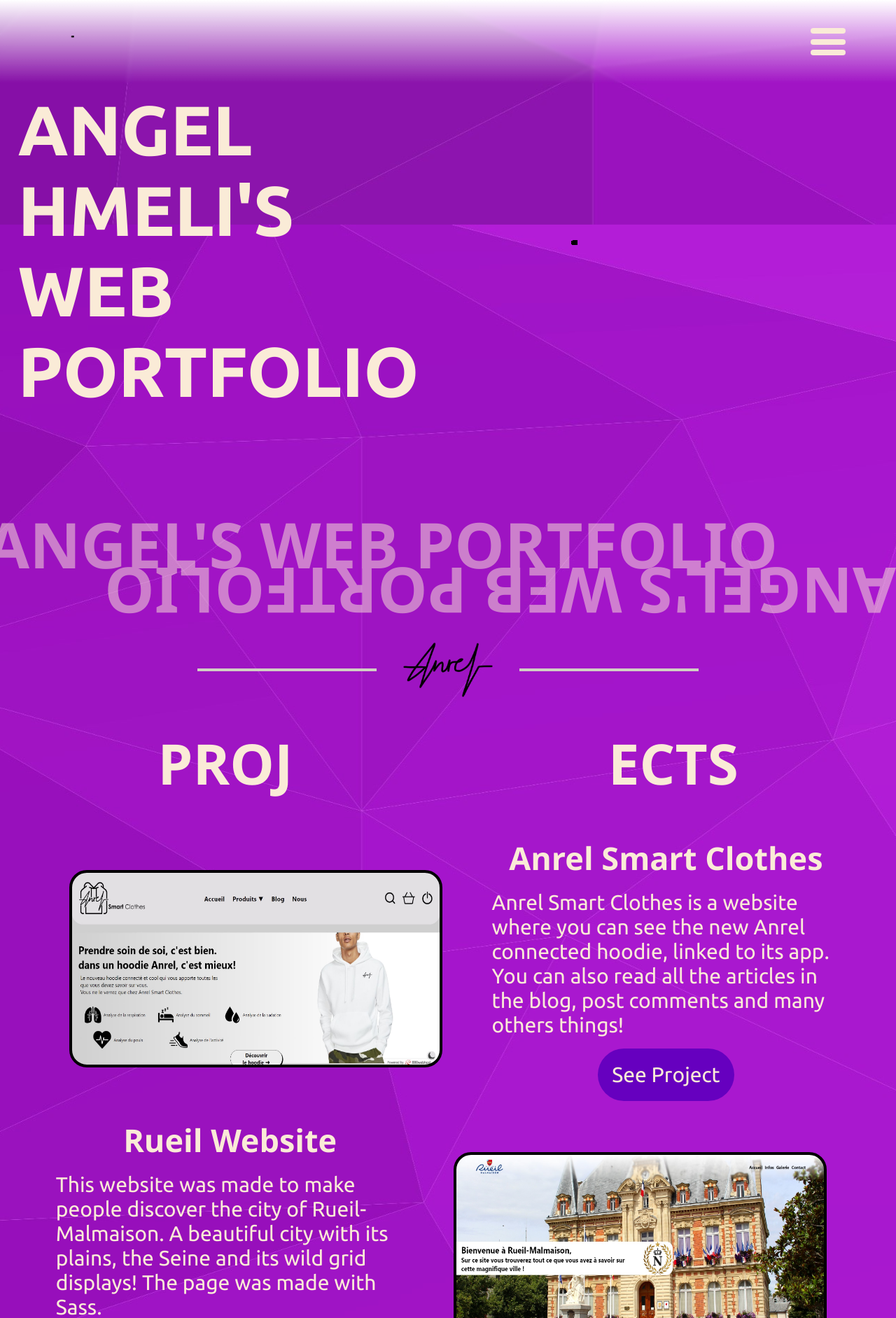
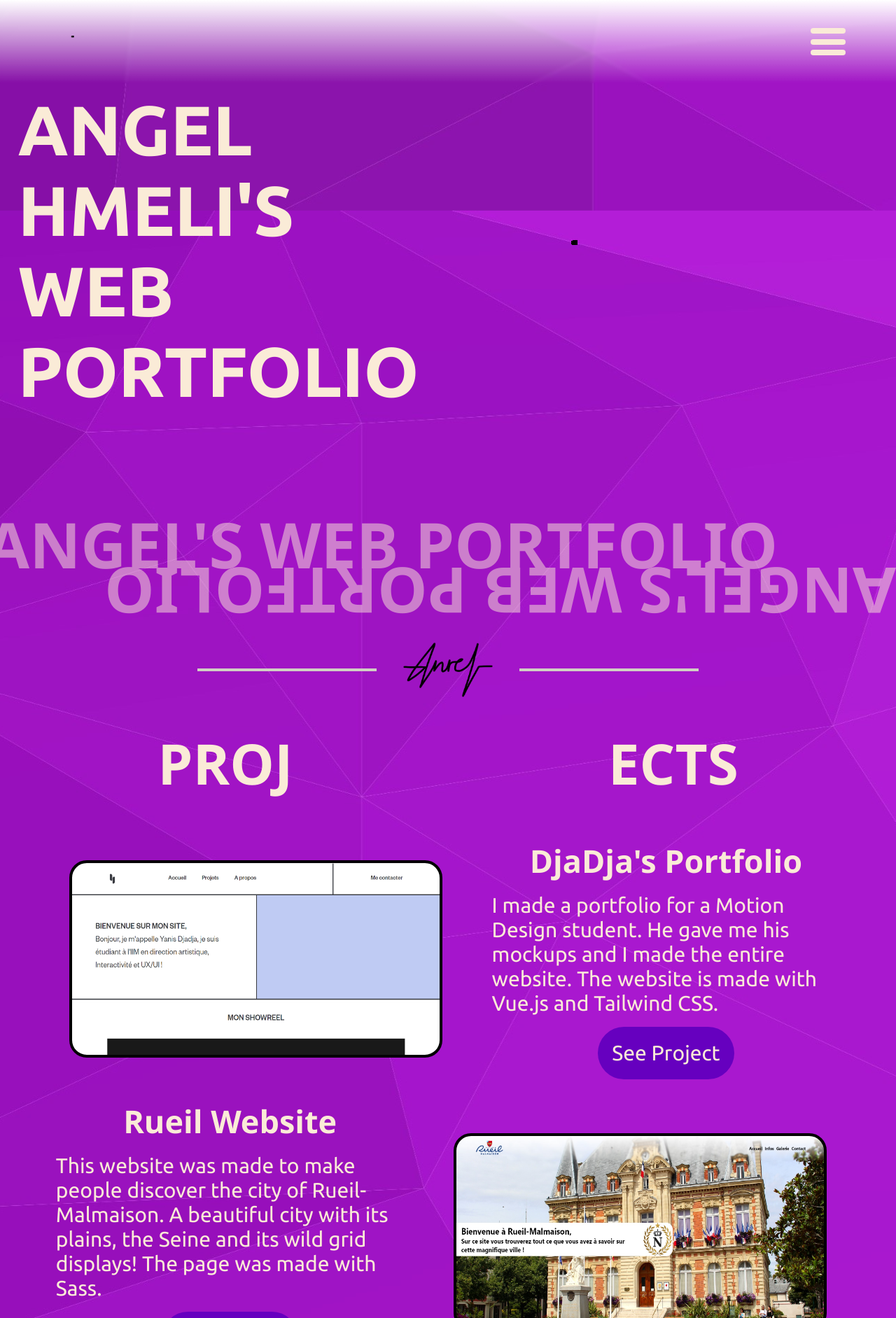
Before and after one commit to AnrelWsh/Portfolio, a PHP site: page /projects.html in a window 1280 px wide. Shown: the top 1883 px of the page at 70% size. Run offline with PHP 8.4, Linux system fonts and the light colour scheme; some libraries are stand-ins or nearby versions.

Commit message:
Added Djadja project

```diff
--- a/css/build.css
+++ b/css/build.css
@@ -654,7 +654,7 @@ h2 {
   margin: 0;
 }
 .projects .project1 .project-card {
-  background-image: url(../img/projects/prjt-asc.jpg);
+  background-image: url(../img/projects/prjt-djadja.png);
 }
 .projects .project2 {
   display: flex;
--- a/css/style.scss
+++ b/css/style.scss
@@ -536,7 +536,7 @@ h2{
   .project1{
     @include mixins.projectCard(row);
     .project-card{
-      background-image: url(../img/projects/prjt-asc.jpg)
+      background-image: url(../img/projects/prjt-djadja.png)
     }
   }
   .project2{
--- a/projects.html
+++ b/projects.html
@@ -115,9 +115,9 @@
         <div class="project1 reveal">
           <div class="project-card" id="project-card1"></div>
           <div class="project-txt">
-            <h4>Anrel Smart Clothes</h4>
-            <p>Anrel Smart Clothes is a website where you can see the new Anrel connected hoodie, linked to its app. You can also read all the articles in the blog, post comments and many others things!</p>
-            <a href="http://www.anrelsmartclothes.tk/home.php" target="_blank"><p class="magnet">See Project</p></a>
+            <h4>DjaDja's Portfolio</h4>
+            <p>I made a portfolio for a Motion Design student. He gave me his mockups and I made the entire website. The website is made with Vue.js and Tailwind CSS.</p>
+            <a href="https://djadjance.vercel.app/#/" target="_blank"><p class="magnet">See Project</p></a>
           </div>
         </div>
         <div class="project2 reveal">
```
Also changed, not shown: img/projects/prjt-djadja.png (added).
